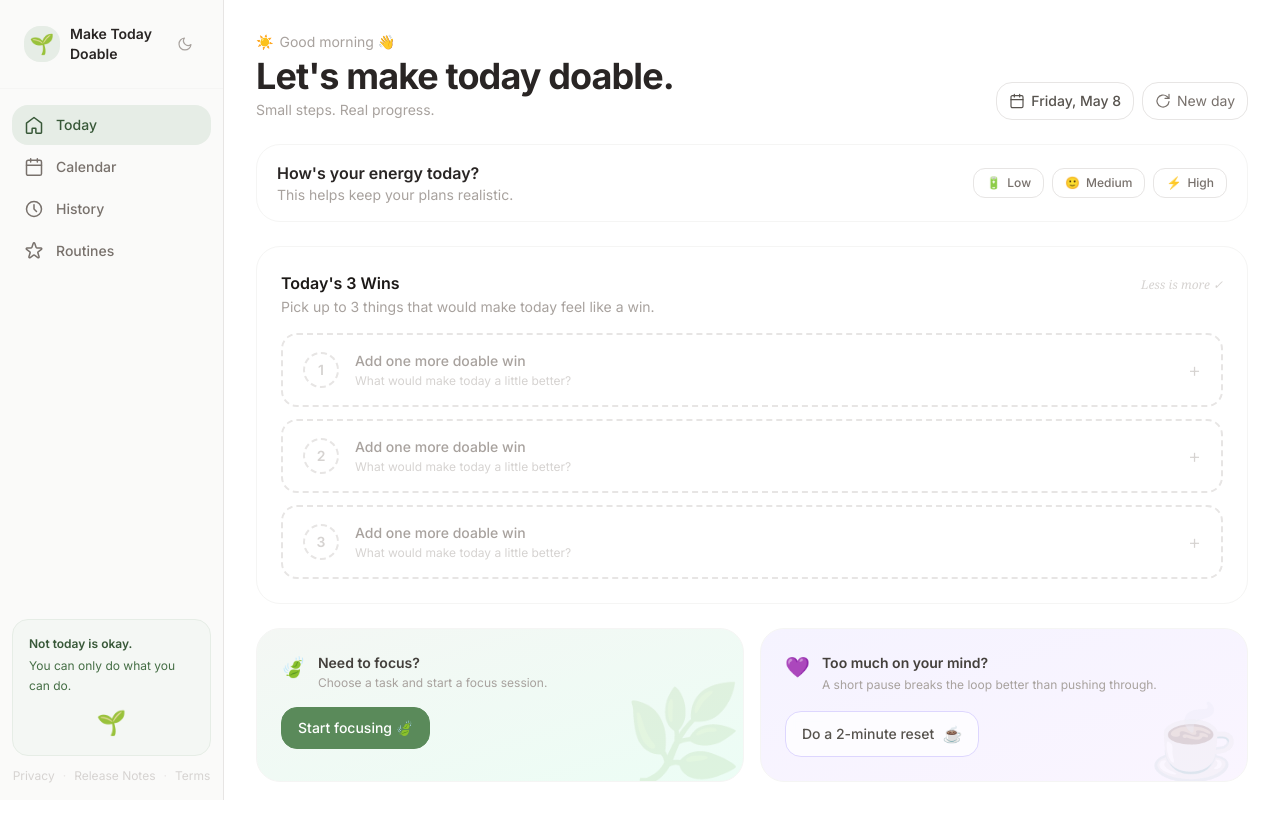
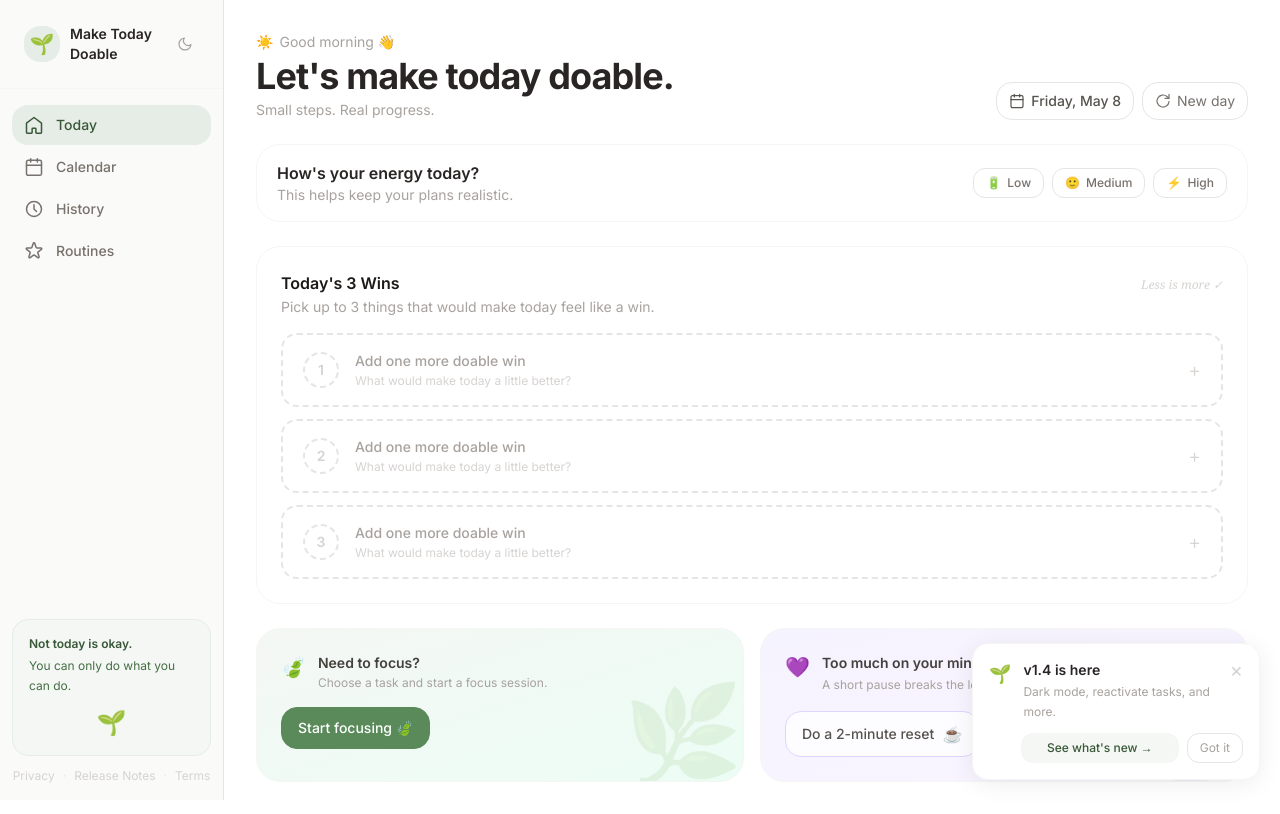
Before and after one commit to Dize01/Make-Today-Doable, a React (Vite) app: page / in a window 1280 px wide. Built offline with nearby package versions, Linux system fonts and the light colour scheme.

Commit message:
Release pop up

```diff
--- a/src/App.jsx
+++ b/src/App.jsx
@@ -1,4 +1,4 @@
-import { useState } from 'react'
+import { useState, useEffect } from 'react'
 import { useAppData } from './hooks/useAppData'
 import { useDarkMode } from './hooks/useDarkMode'
 import { formatDisplayDate, getGreeting, getGreetingEmoji, todayKey } from './utils/dateUtils'
@@ -42,6 +42,46 @@
   )
 }
 
+const CURRENT_VERSION = 'v1.4'
+
+function ReleaseToast({ onViewNotes, onDismiss }) {
+  return (
+    <div className="fixed bottom-5 right-5 z-50 w-72 bg-white dark:bg-stone-800 rounded-2xl border border-stone-100 dark:border-stone-700 p-4 shadow-card animate-slide-up">
+      <div className="flex items-start gap-3">
+        <span className="text-lg flex-shrink-0">🌱</span>
+        <div className="flex-1 min-w-0">
+          <p className="text-sm font-semibold text-stone-800 dark:text-stone-100">
+            {CURRENT_VERSION} is here
+          </p>
+          <p className="text-xs text-stone-400 dark:text-stone-500 mt-0.5 leading-relaxed">
+            Dark mode, reactivate tasks, and more.
+          </p>
+        </div>
+        <button
+          onClick={onDismiss}
+          className="flex-shrink-0 text-stone-300 dark:text-stone-600 hover:text-stone-500 dark:hover:text-stone-400 transition text-xl leading-none"
+        >
+          ×
+        </button>
+      </div>
+      <div className="flex gap-2 mt-3 pl-8">
+        <button
+          onClick={onViewNotes}
+          className="flex-1 py-1.5 rounded-xl bg-sage-50 dark:bg-sage-900/30 text-sage-700 dark:text-sage-400 text-xs font-medium hover:bg-sage-100 dark:hover:bg-sage-900/50 transition"
+        >
+          See what's new →
+        </button>
+        <button
+          onClick={onDismiss}
+          className="px-3 py-1.5 rounded-xl border border-stone-200 dark:border-stone-600 text-stone-400 dark:text-stone-500 text-xs hover:bg-stone-50 dark:hover:bg-stone-700 transition"
+        >
+          Got it
+        </button>
+      </div>
+    </div>
+  )
+}
+
 export default function App() {
   const [dark, setDark] = useDarkMode()
 
@@ -62,11 +102,19 @@
     customRoutines,
   } = useAppData()
 
-  const [activeNav,       setActiveNav]       = useState('today')
+  const [activeNav,         setActiveNav]         = useState('today')
   const [mobileSidebarOpen, setMobileSidebarOpen] = useState(false)
-  const [focusWin,        setFocusWin]        = useState(null)
-  const [showBreathing,   setShowBreathing]   = useState(false)
+  const [focusWin,          setFocusWin]          = useState(null)
+  const [showBreathing,     setShowBreathing]     = useState(false)
   const [showNewDayConfirm, setShowNewDayConfirm] = useState(false)
+  const [showReleaseToast,  setShowReleaseToast]  = useState(false)
+
+  useEffect(() => {
+    if (localStorage.getItem('seenVersion') !== CURRENT_VERSION) {
+      const t = setTimeout(() => setShowReleaseToast(true), 1200)
+      return () => clearTimeout(t)
+    }
+  }, [])
 
   function handleStartFocus(win) {
     setFocusWin(win)
@@ -90,6 +138,17 @@
 
   function handleNewDay() {
     setShowNewDayConfirm(true)
+  }
+
+  function handleDismissRelease() {
+    localStorage.setItem('seenVersion', CURRENT_VERSION)
+    setShowReleaseToast(false)
+  }
+
+  function handleViewRelease() {
+    setActiveNav('release')
+    localStorage.setItem('seenVersion', CURRENT_VERSION)
+    setShowReleaseToast(false)
   }
 
   return (
@@ -226,6 +285,10 @@
       {showBreathing && (
         <BreathingOverlay onClose={() => setShowBreathing(false)} />
       )}
+
+      {showReleaseToast && (
+        <ReleaseToast onViewNotes={handleViewRelease} onDismiss={handleDismissRelease} />
+      )}
     </div>
   )
 }
```
Also changed, not shown: 5 other files (tests, documents, lock files or other folders).
